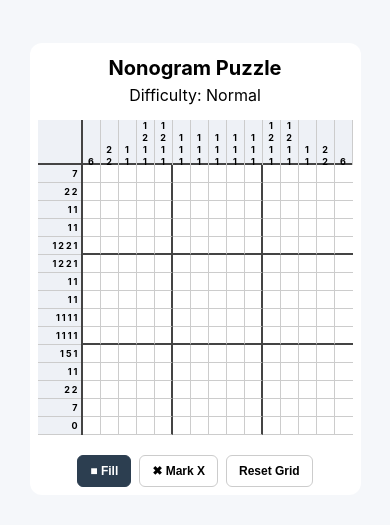
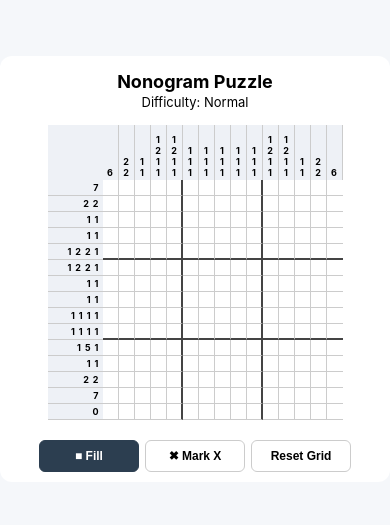
Before and after one commit to godawgs2003/nonogram, a plain HTML site: page index.html in a window 390 px wide. Shown: the part 153-678 px from the top of the page. Drawn offline with Linux system fonts and the light colour scheme.

Commit message:
Screen render bug fixes

```diff
--- a/styles.css
+++ b/styles.css
@@ -148,58 +148,83 @@ header {
 /* --- Mobile Responsive Scaling Override --- */
 @media (max-width: 600px) {
     :root {
-        /* Scale down cells from 32px to 18px so 15 columns fit comfortably */
-        --cell-size: 18px;
+        /* Drop cell size from 18px to 16px to guarantee zero right-side clip */
+        --cell-size: 16px;
     }
 
     .game-container {
-        padding: 8px;
-        box-shadow: none; /* Strip deep margins to maximize screen real estate */
+        padding: 10px;
+        box-shadow: none;
+        width: 100%;
+        box-sizing: border-box;
     }
 
     h1 {
-        font-size: 20px;
-        margin: 5px 0;
+        font-size: 18px;
+        margin: 5px 0 2px 0;
     }
 
-    /* Shrink wrapper columns: 45px for left clues, remaining space for grid */
+    #gameMeta {
+        font-size: 13px;
+        margin-bottom: 8px;
+    }
+
+    /* Adjusted dimensions for the grid components */
     .nonogram-wrapper {
-        grid-template-columns: 45px calc(15 * var(--cell-size));
-        grid-template-rows: 45px calc(15 * var(--cell-size));
+        grid-template-columns: 55px calc(15 * var(--cell-size));
+        grid-template-rows: 55px calc(15 * var(--cell-size));
         justify-content: center;
     }
 
+    /* Fix the top-left intersection box size */
     .corner-spacer {
-        /* Matches new header dimensions */
+        width: 55px;
+        height: 55px;
     }
 
-    /* Adjust left row clue box text alignment and sizing */
-    .row-clue-box {
-        font-size: 9px;
-        padding-right: 3px;
-        gap: 2px;
+    /* Fix column clue boxes */
+    .col-headers {
+        height: 55px;
     }
-
-    /* Adjust top column clue box text alignment and sizing */
     .col-clue-box {
         font-size: 9px;
         padding-bottom: 2px;
-        gap: 1px;
+        gap: 0px;
     }
 
-    /* Shrink the inner '✖' icon slightly to fit the new tighter cells */
-    .cell.marked-x::before {
-        font-size: 10px;
+    /* FIX: Force left row clue sequences to display side-by-side cleanly */
+    .row-headers {
+        width: 55px;
+    }
+    .row-clue-box {
+        display: flex;
+        flex-direction: row; /* Layout clues horizontally */
+        justify-content: flex-end; /* Keep them snug against the board */
+        align-items: center;
+        font-size: 9px;
+        padding-right: 4px;
+        gap: 4px; /* Distinct gap between numbers so they read cleanly */
+        box-sizing: border-box;
     }
 
-    /* Optimize button padding for mobile thumb taps */
+    /* Shrink cross mark size slightly to fit the 16px cells */
+    .cell.marked-x::before {
+        font-size: 9px;
+    }
+
+    /* Layout controls adjustment */
     .controls-container {
-        gap: 8px;
-        margin-top: 12px;
+        gap: 6px;
+        margin-top: 15px;
+        width: 100%;
+        justify-content: center;
     }
 
     .tool-btn, .action-btn {
-        padding: 8px 12px;
+        padding: 8px 10px;
         font-size: 12px;
+        flex: 1; /* Distribute buttons evenly across the screen width */
+        max-width: 100px;
+        text-align: center;
     }
 }
```
